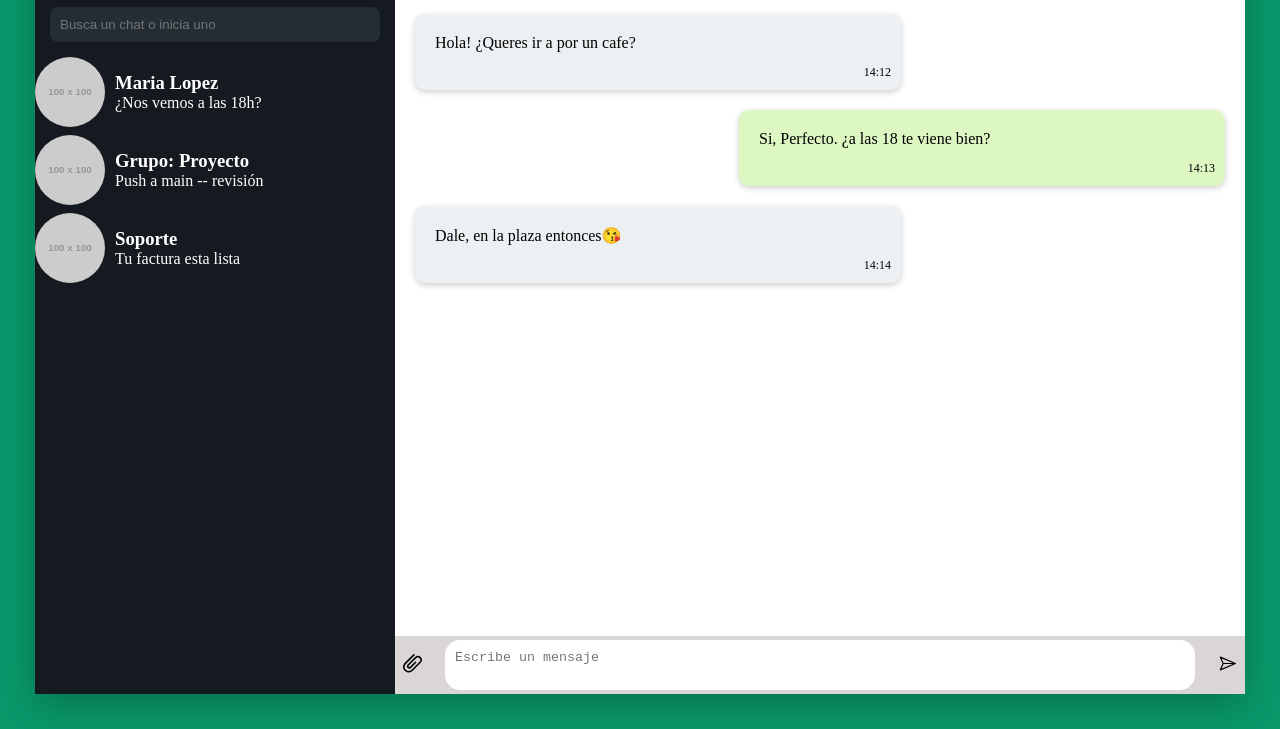
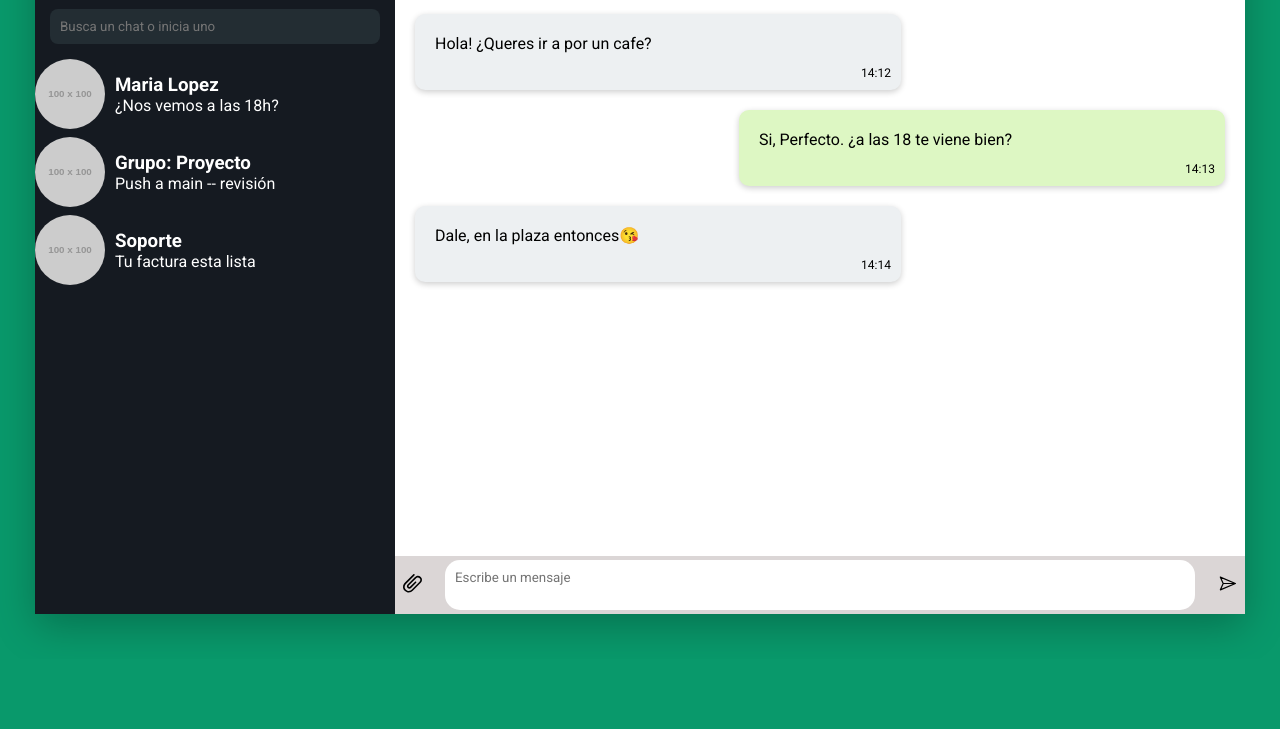
Before and after one commit to valentiningrassia/warap-utn, a plain HTML site: page index.html in a window 1280 px wide. Shown: the part 141-870 px from the top of the page. After the commit the page ends 800 px from the top, so only its background shows below. Drawn offline with Linux system fonts and the light colour scheme; placeholder pictures from the web are drawn by us.

Commit message:
add: Proyecto casi temrinado con detalles

```diff
--- a/index.html
+++ b/index.html
@@ -5,6 +5,9 @@
     <meta name="viewport" content="width=device-width, initial-scale=1.0">
     <title>Warap clone</title>
     <link rel="stylesheet" href="style.css">
+    <link rel="preconnect" href="https://fonts.googleapis.com">
+    <link rel="preconnect" href="https://fonts.gstatic.com" crossorigin>
+    <link href="https://fonts.googleapis.com/css2?family=Roboto:ital,wght@0,100..900;1,100..900&display=swap" rel="stylesheet">
 </head>
 
 <body>
--- a/style.css
+++ b/style.css
@@ -2,6 +2,7 @@
     margin: 0px;
     padding: 0px;
     box-sizing: border-box;
+    font-family: var(--font)
 }
 
 .clone{
@@ -17,8 +18,9 @@
     --footer-chat-color: #edf0f2;
     --owner-message-color:#ddf7c3;
 
+    --font: "Roboto", sans-serif;
+
 }
-
 
 body{
     background-color: var(--background-color);
@@ -29,7 +31,7 @@ body{
     background-color: white;
     display: grid;
     grid-template-columns: 360px 1fr;
-    height: 100vh;
+    height: 90vh;
     box-shadow: 0 12px 40px rgba(0, 0, 0, 0.25);
 }
 
```
